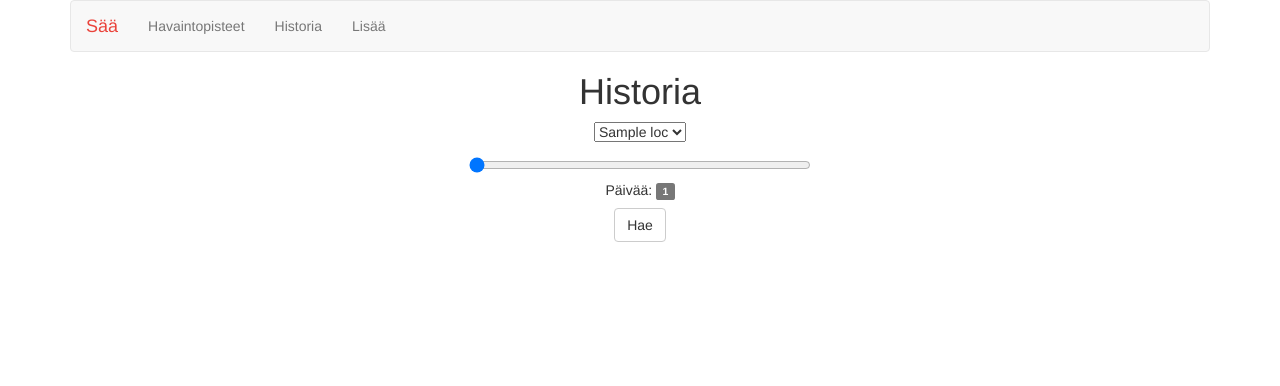
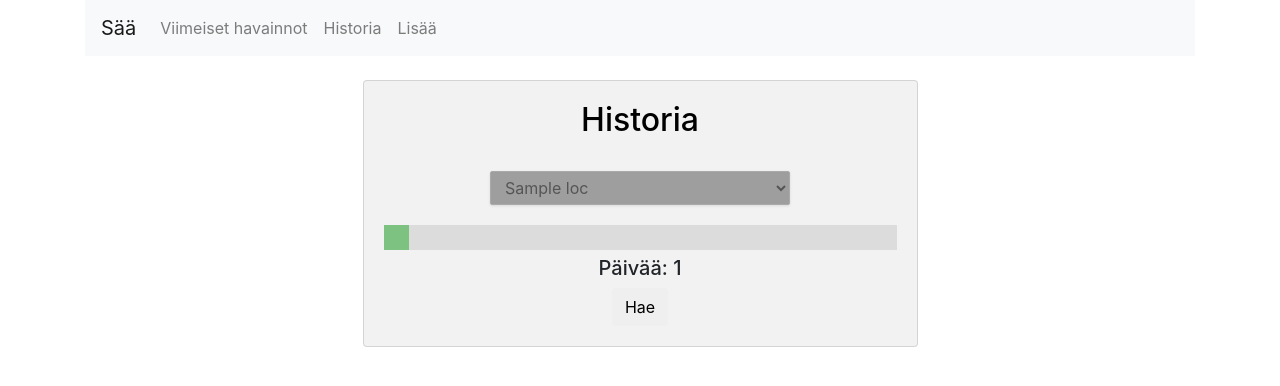
Before and after one commit to ollivilmi/weather_app, a Flask app: template templates/history.html in a window 1280 px wide. Shown: the top 386 px of the page. Run offline with Flask 2, Linux system fonts and the light colour scheme; the template is opened without the code that fills it: most values are stand-ins (such as "Sample title", 1, 10 or a date in 2020); some libraries are stand-ins or nearby versions; grey boxes are pictures that could not be loaded.

Commit message:
Bootstrap v4, form changes main page table values

```diff
--- a/static/styles.css
+++ b/static/styles.css
@@ -4,24 +4,6 @@
     margin-left: auto;
     margin-right: auto;
     text-align: center;
-}
-
-/* colors for navbar */
-.navbar-default .navbar-brand .blue
-{
-    color: #537fbe;
-}
-.navbar-default .navbar-brand .red
-{
-    color: #ea433b;
-}
-.navbar-default .navbar-brand .yellow
-{
-    color: #f5b82e;
-}
-.navbar-default .navbar-brand .green
-{
-    color: #2e944b;
 }
 
 main .form-control
@@ -31,6 +13,20 @@ main .form-control
 
     /* override Bootstrap's 100% width for form controls */
     width: auto;
+}
+
+a {
+    color: black;
+}
+
+a:hover {
+    color: grey;
+}
+
+.card {
+    display: inline-block;
+    min-width: 50%;
+    background-color: rgba(0,0,0,.05);
 }
 
 main img
@@ -43,8 +39,12 @@ ul {
     list-style-type: none;
 }
 
+.form-group {
+    margin-bottom: 0;
+}
+
 .slidecontainer {
-    width: 30%; /* Width of the outside container */
+    width: 100%; /* Width of the outside container */
 	margin-left: auto;
     margin-right: auto;
 }
@@ -84,10 +84,24 @@ ul {
     cursor: pointer; /* Cursor on hover */
 }
 
-.medium-center {
-    display:block;
-    margin-right:auto;
-    margin-left:auto;
-    width: 50em;
-    height: 25em;
-}
+/* CSS for select form from https://codepen.io/ericrasch/pen/zjDBx */
+.soflow {
+    -webkit-appearance: button;
+    -webkit-border-radius: 2px;
+    -webkit-box-shadow: 0px 1px 3px rgba(0, 0, 0, 0.1);
+    -webkit-padding-end: 20px;
+    -webkit-padding-start: 2px;
+    -webkit-user-select: none;
+    background-image: url(http://i62.tinypic.com/15xvbd5.png), -webkit-linear-gradient(#FAFAFA, #F4F4F4 40%, #E5E5E5);
+    background-position: 97% center;
+    background-repeat: no-repeat;
+    border: 1px solid #AAA;
+    color: #555;
+    font-size: inherit;
+    margin: 20px;
+    overflow: hidden;
+    padding: 5px 10px;
+    text-overflow: ellipsis;
+    white-space: nowrap;
+    width: 300px;
+ }
--- a/templates/history.html
+++ b/templates/history.html
@@ -5,18 +5,23 @@
 {% endblock %}
 
 {% block main %}
-	<h1>Historia</h1>
+	<br>
+	<div class="card">
+		<div class="card-body">
+			<h2 class="card-title">
+				<a data-toggle="collapse" href="#collapse2">Historia</a>
+			</h2>
 		<form id="gethistory">
 			<fieldset>
 				<div class="form-group">
-					<select name="location" id="loc">
+					<select name="location" id="loc" class="soflow">
 						{% for l in loc %}
 						<option value="{{ l.id }}">{{ l.name }}</option>
 						{% endfor %}
 					</select>
 				</div>
 				<div class="slidecontainer" id="slider">
-					<input type="range" id="range" name="range" min=1 max=30 value=1 placeholder="1"/>
+					<input type="range" class="slider" id="range" name="range" min=1 max=30 value=1 placeholder="1"/>
 				</div>
 				<h5>Päivää: <span class="label label-default" id="slidervalue"></span></h5>
 				<div class="form-group">
@@ -24,6 +29,9 @@
 				</div>
 			</fieldset>
 		</form>
-		<ul id="historyresults"></ul>
-		<script src="{{ url_for('static', filename='scripts_slider.js') }}"></script>
+		</div>
+	</div>
+	<br><br>
+	<ul id="historyresults"></ul>
+	<script src="{{ url_for('static', filename='scripts_slider.js') }}"></script>
 {% endblock %}
--- a/templates/layout.html
+++ b/templates/layout.html
@@ -4,13 +4,13 @@
 
     <head>
         <meta charset="utf-8"/>
-        <meta content="initial-scale=1, width=device-width" name="viewport"/>
-        <link href="https://maxcdn.bootstrapcdn.com/bootstrap/3.3.7/css/bootstrap.min.css" rel="stylesheet"/>
+        <meta name="viewport" content="width=device-width, initial-scale=1, shrink-to-fit=no">
+        <link rel="stylesheet" href="https://maxcdn.bootstrapcdn.com/bootstrap/4.0.0/css/bootstrap.min.css" integrity="sha384-Gn5384xqQ1aoWXA+058RXPxPg6fy4IWvTNh0E263XmFcJlSAwiGgFAW/dAiS6JXm" crossorigin="anonymous">
         <link href="{{ url_for('static', filename='styles.css') }}" rel="stylesheet"/>
-        <script src="https://code.jquery.com/jquery-3.1.1.min.js"></script>
+        <script src="https://code.jquery.com/jquery-3.2.1.min.js"></script>
         <script src="https://cdnjs.cloudflare.com/ajax/libs/popper.js/1.12.9/umd/popper.min.js" integrity="sha384-ApNbgh9B+Y1QKtv3Rn7W3mgPxhU9K/ScQsAP7hUibX39j7fakFPskvXusvfa0b4Q" crossorigin="anonymous"></script>
-        <script src="https://maxcdn.bootstrapcdn.com/bootstrap/3.3.7/js/bootstrap.min.js"></script>
-		{{ JSGlue.include() }}
+        <script src="https://maxcdn.bootstrapcdn.com/bootstrap/4.0.0/js/bootstrap.min.js" integrity="sha384-JZR6Spejh4U02d8jOt6vLEHfe/JQGiRRSQQxSfFWpi1MquVdAyjUar5+76PVCmYl" crossorigin="anonymous"></script>
+      		{{ JSGlue.include() }}
 		<script src="{{ url_for('static', filename='scripts.js') }}"></script>
 
         <title>{% block title %}{% endblock %}</title>
@@ -20,27 +20,27 @@
     <body>
 
         <div class="container">
+            <nav class="navbar navbar-expand-lg navbar-light bg-light">
+                <a class="navbar-brand" href="{{ url_for('index') }}"><span class="blue">Sää</span></a>
+                <button class="navbar-toggler" type="button" data-toggle="collapse" data-target="#navbarSupportedContent" aria-controls="navbarSupportedContent" aria-expanded="false" aria-label="Toggle navigation">
+                    <span class="navbar-toggler-icon"></span>
+                </button>
 
-            <nav class="navbar navbar-default">
-                <div class="container-fluid">
-                    <div class="navbar-header">
-                        <button aria-expanded="false" class="navbar-toggle collapsed" data-target="#navbar" data-toggle="collapse" type="button">
-                            <span class="sr-only">Toggle navigation</span>
-                            <span class="icon-bar"></span>
-                            <span class="icon-bar"></span>
-                            <span class="icon-bar"></span>
-                        </button>
-                        <a class="navbar-brand" href="{{ url_for('index') }}"><span class="red">Sää</span></a>
-                    </div>
-                    <div class="collapse navbar-collapse" id="navbar">
-                            <ul class="nav navbar-nav">
-                                <li><a href="{{ url_for('about') }}">Havaintopisteet</a></li>
-                                <li><a href="{{ url_for('history') }}">Historia</a></li>
-                                <li><a href="{{ url_for('add') }}">Lisää</a></li>
-                            </ul>
-                    </div>
+                <div class="collapse navbar-collapse" id="navbarSupportedContent">
+                    <ul class="navbar-nav mr-auto">
+                    <li class="nav-item">
+                        <a class="nav-link" href="{{ url_for('about') }}">Viimeiset havainnot</a>
+                    </li>
+                    <li class="nav-item">
+                        <a class="nav-link" href="{{ url_for('history') }}">Historia</a>
+                    </li>
+                    <li class="nav-item">
+                        <a class="nav-link" href="{{ url_for('add') }}">Lisää</a>
+                    </li>
+                    </ul>
                 </div>
             </nav>
+
             <main>
                 {% block main %}{% endblock %}
             </main>
```
Also changed, not shown: static/scripts_table.js (+21 -6 lines), templates/about.html (+11 -3 lines), templates/add.html (+10 -2 lines), templates/index.html (+44 -3 lines).
